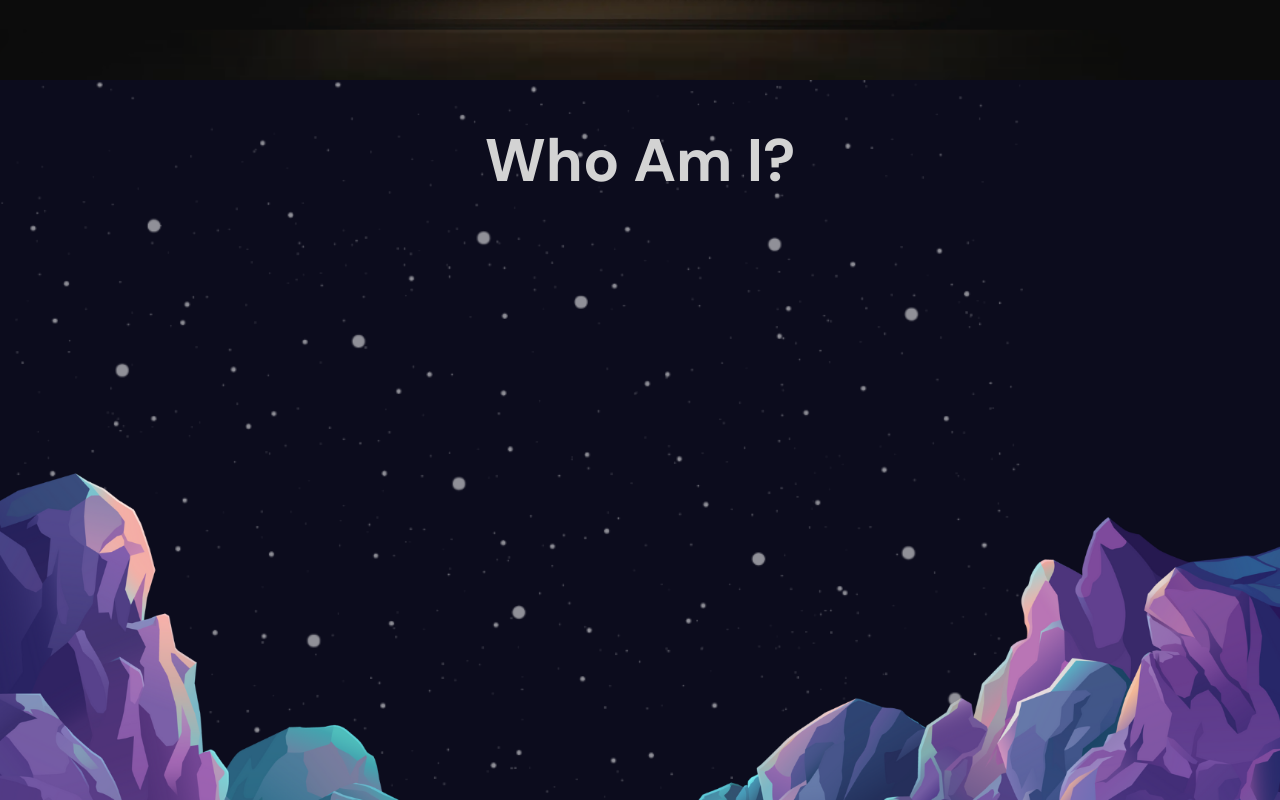
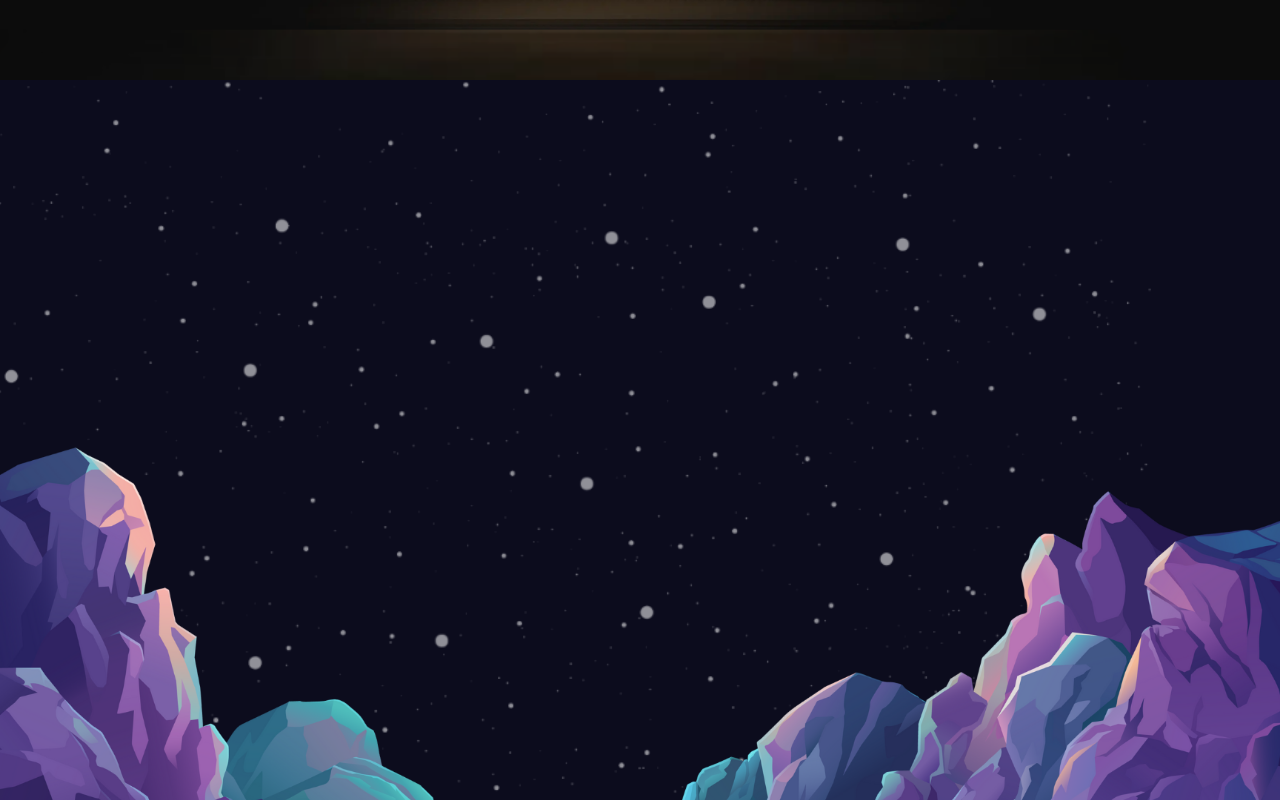
Before and after one commit to B1Th/Bhuwan-Portfolio, a React (Vite) app: page / in a window 1280 px wide. Shown: the part 1520-2320 px from the top of the page. Built offline with nearby package versions, Linux system fonts and the light colour scheme.

Commit message:
built more effifient logic for parallax animation

```diff
--- a/src/App.jsx
+++ b/src/App.jsx
@@ -18,7 +18,7 @@ const App = () => {
     const handleLoad = () => {
       setTimeout(() => {
         setLoading(false);
-      }, 3000);
+      });
     };
 
     if (document.readyState === "complete") {
--- a/src/components/about/About.jsx
+++ b/src/components/about/About.jsx
@@ -68,8 +68,6 @@ const About = () => {
   return (
     <main>
       <div className="about" ref={aboutRef}>
-        <motion.div className="heading" style={{ y: ytext }}>
-          <h2 style={{ color: "lightgray" }}>Who Am I?</h2>
         <motion.div
           className="underline"
           initial={{ scale: 0 }}
@@ -83,7 +81,7 @@ const About = () => {
             },
           }}
         ></motion.div>
-        </motion.div>
+
         <div className="aboutContainer">
           <div className="iconContainer">
             <div className="icons">
--- a/src/components/about/about.scss
+++ b/src/components/about/about.scss
@@ -35,10 +35,12 @@ main {
     .aboutContainer {
       height: 70%;
       width: 70%;
+      margin-top: 3%;
       border: 1px solid gray;
       display: flex;
       justify-content: center;
       align-items: center;
+      z-index: 10000;
 
       @include tablet {
         height: 60%;
@@ -46,6 +48,7 @@ main {
       }
       @include mobile {
         height: 50%;
+        margin: 0;
       }
 
       .iconContainer {
--- a/src/components/hero/hero.scss
+++ b/src/components/hero/hero.scss
@@ -5,6 +5,7 @@
   background: linear-gradient(180deg, #0c0c1d, #111132);
   overflow: hidden;
   position: relative;
+  z-index: 10000;
 
   .socialContainer {
     position: absolute;
--- a/src/components/parallax/Parallax.jsx
+++ b/src/components/parallax/Parallax.jsx
@@ -1,10 +1,39 @@
 import React from "react";
+import "./parallax.scss";
 import Window from "./window/Window";
+import { useRef } from "react";
+import { motion, useScroll, useTransform } from "framer-motion";
+import { useMediaQuery } from "react-responsive";
 
 const Parallax = () => {
+  const ref = useRef();
+  const isMobile = useMediaQuery({ maxWidth: 767 });
+
+  const { scrollYProgress } = useScroll({
+    target: ref,
+    offset: ["0% 50%", "150% 100%"],
+  });
+
+  const xStar = useTransform(
+    scrollYProgress,
+    [0, 1],
+    isMobile ? ["-20%", "45%"] : ["10%", "35%"]
+  );
+  const yText = useTransform(
+    scrollYProgress,
+    [0, 1],
+    isMobile ? ["-20%", "58%"] : ["-18%", "55%"]
+  );
+
   return (
-    <div className="parallax">
+    <div className="parallax" ref={ref}>
       <Window />
+      <motion.div className="heading" style={{ y: yText }}>
+        <h2 style={{ color: "lightgray" }}>Who Am I?</h2>
+      </motion.div>
+      <div className="starContainer">
+        <motion.div className="stars" style={{ x: xStar }} />
+      </div>
     </div>
   );
 };
--- /dev/null
+++ b/src/components/parallax/parallax.scss
@@ -0,0 +1,45 @@
+@import "../../app.scss";
+
+.parallax {
+  position: relative;
+
+  .heading {
+    height: 100%;
+    width: 100%;
+    font-size: 40px;
+    position: absolute;
+    top: 0;
+    display: flex;
+    justify-content: center;
+    align-items: center;
+    z-index: 2;
+
+    @include mobile {
+      font-size: 24px;
+    }
+  }
+  .starContainer {
+    height: 100%;
+    width: 100%;
+    position: absolute;
+    top: 0;
+    overflow: hidden;
+    z-index: 1;
+
+    .stars {
+      height: 100%;
+      width: 100%;
+      position: relative;
+      left: -20%;
+      overflow: hidden;
+      background-size: contain;
+      background-repeat: repeat;
+      background-position: bottom;
+      background-image: url("/stars.png");
+
+      @include tablet {
+        left: -25%;
+      }
+    }
+  }
+}
--- a/src/components/parallax/window/Window.jsx
+++ b/src/components/parallax/window/Window.jsx
@@ -23,20 +23,15 @@ const Window = () => {
   });
 
   const scale = useTransform(scrollYProgress1, [0, 1], [1, 9]);
-  const xStar = useTransform(scrollYProgress2, [0, 1], ["0%", "50%"]);
-  const yText = useTransform(scrollYProgress2, [0, 1], ["-40%", "60%"]);
   const yPlanet = useTransform(
     scrollYProgress2,
     [0, 1],
-    isMobile ? ["-30%", "40%"] : ["-40%", "60%"]
+    isMobile ? ["-30%", "50%"] : ["-40%", "60%"]
   );
   const yMount = useTransform(scrollYProgress3, [0, 1], ["10%", "0%"]);
 
   return (
     <div className="container" ref={windowRef}>
-      <div className="starContainer">
-        <motion.div className="stars" style={{ x: xStar }}></motion.div>
-      </div>
       <div className="planetContainer">
         <motion.div className="planets" style={{ y: yPlanet }}></motion.div>
       </div>
@@ -46,9 +41,6 @@ const Window = () => {
           <motion.div className="window" style={{ scale }}></motion.div>
         </section>
         <section className="mountainSection">
-          <motion.div className="heading" style={{ y: yText }}>
-            <h2 style={{ color: "lightgray" }}>Who Am I?</h2>
-          </motion.div>
           <motion.div className="mountains" style={{ y: yMount }}></motion.div>
         </section>
       </div>
--- a/src/components/parallax/window/window.scss
+++ b/src/components/parallax/window/window.scss
@@ -3,30 +3,6 @@
 .container {
   height: 200vh;
   position: relative;
-
-  .starContainer {
-    height: 100%;
-    width: 100%;
-    position: absolute;
-    overflow: hidden;
-
-    .stars {
-      height: 100%;
-      width: 100%;
-      position: relative;
-      left: -20%;
-      overflow: hidden;
-      background-size: contain;
-      background-repeat: repeat;
-      background-position: bottom;
-      background-image: url("/stars.png");
-      z-index: 1;
-
-      @include tablet {
-        left: -25%;
-      }
-    }
-  }
 
   .planetContainer {
     height: 100%;
@@ -79,24 +55,6 @@
       overflow: hidden;
       z-index: 3;
 
-      .heading {
-        height: 100%;
-        width: 100%;
-        position: absolute;
-        display: flex;
-        justify-content: center;
-        align-items: center;
-        flex-direction: column;
-        font-size: 40px;
-        text-align: center;
-        color: white;
-        z-index: 2;
-
-        @include mobile {
-          font-size: 24px;
-        }
-      }
-
       .mountains {
         height: 100%;
         width: 100%;
```
Lines whose indentation alone changed are shown as unchanged.
